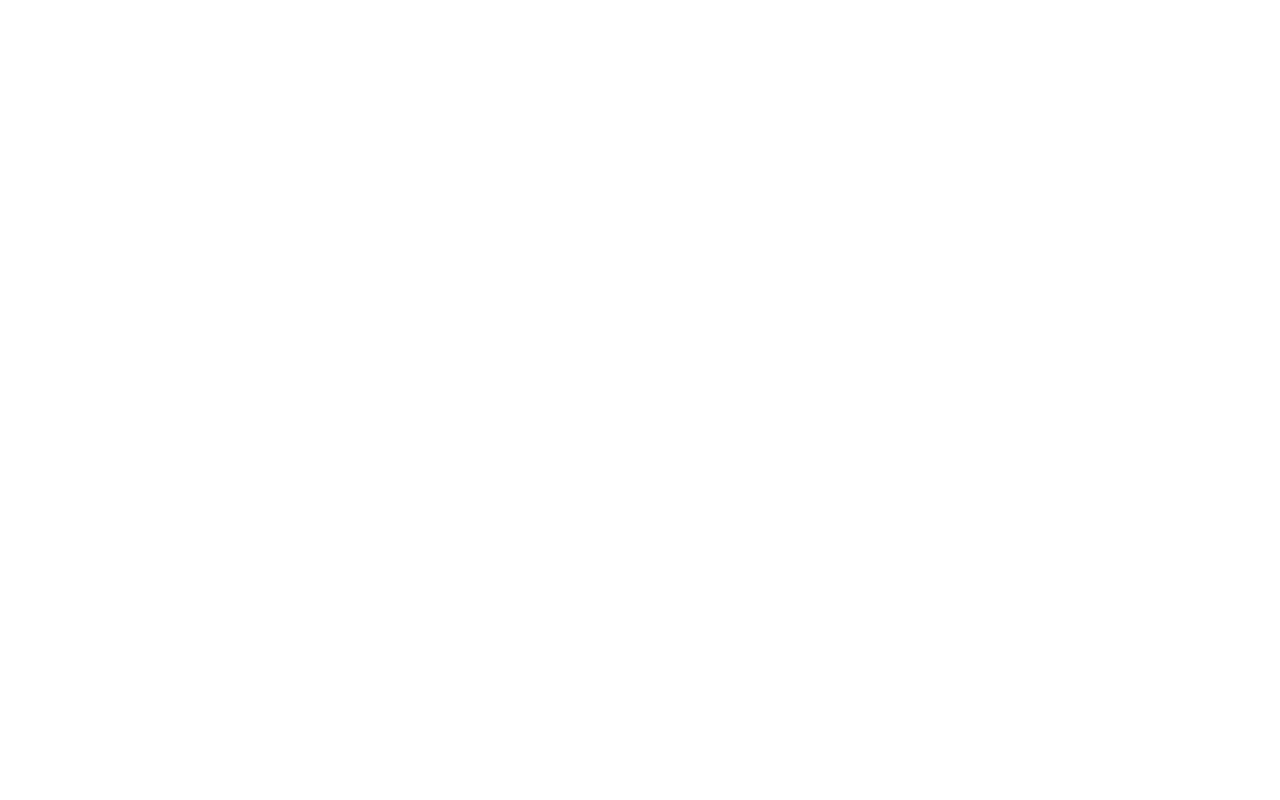
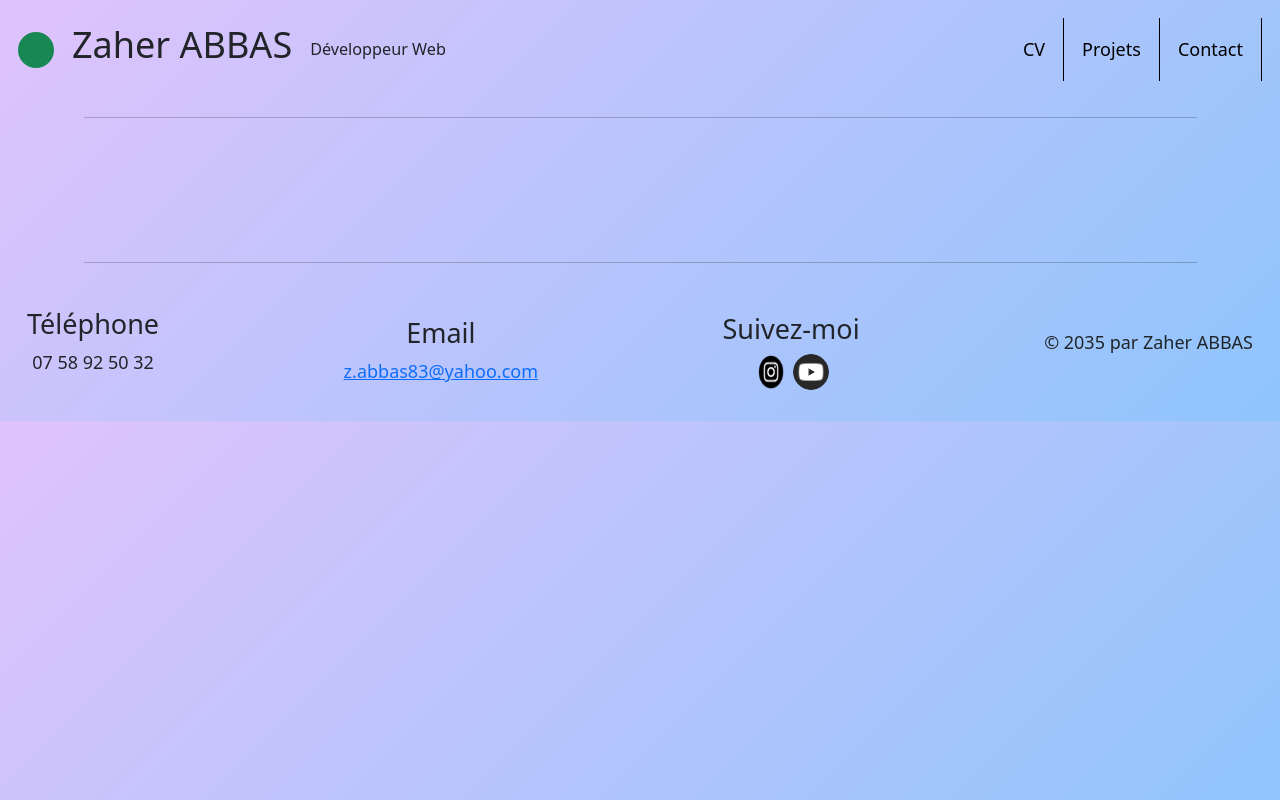
Before and after one commit to zaher-abbas/portfolio, a plain HTML site: page contact.html in a window 1280 px wide. Drawn offline with Linux system fonts and the light colour scheme.

Commit message:
Re Inisialisation de la branch contact

```diff
--- a/contact.html
+++ b/contact.html
@@ -1,9 +1,63 @@
 <!DOCTYPE html>
 <html lang="fr">
-  <head>
-    <meta charset="UTF-8" />
-    <meta name="viewport" content="width=device-width, initial-scale=1.0" />
-    <title>Contactez-moi</title>
-  </head>
-  <body></body>
+
+<head>
+  <meta charset="UTF-8" />
+  <meta name="viewport" content="width=device-width, initial-scale=1.0" />
+  <title>Mes Projets</title>
+
+  <link rel="stylesheet" href="css/style.css" />
+  <link rel="stylesheet" href="css/bootstrap.min.css" />
+</head>
+
+<body>
+  <header>
+    <nav>
+      <div class="nav-section" id="logo">
+        <div class="bg-success" id="logo-round"></div>
+        <h2>Zaher ABBAS</h3>
+          <div>Développeur Web</div>
+      </div>
+      <div class="nav-section">
+        <a href="">CV</a>
+        <a href="projets.html">Projets</a>
+        <a href="contact.html">Contact</a>
+      </div>
+    </nav>
+  </header>
+  <div class="container">
+    <hr>
+  </div>
+  <main>
+
+  </main>
+  <div class="container">
+    <hr>
+  </div>
+
+  <footer>
+    <div class="footer-item">
+
+      <h4>Téléphone</h4>
+      <p>07 58 92 50 32</p>
+    </div>
+    <div class="footer-item">
+
+      <h4>Email</h4>
+      <a href="mailto:z.abbas83@yahoo.com">z.abbas83@yahoo.com</a>
+    </div>
+    <div class="footer-item">
+
+      <h4>Suivez-moi</h4>
+      <a href=""><img src="images/instagram.png" alt="lien vers mon compte Instagram"></a>
+      <a href="https://www.youtube.com/@creationartstudio12"><img src="images/youtube.png"
+          alt="lien vers ma chaine YouTube"></a>
+
+    </div>
+    <div>
+      <p>© 2035 par Zaher ABBAS</p>
+    </div>
+  </footer>
+</body>
+
 </html>
```
